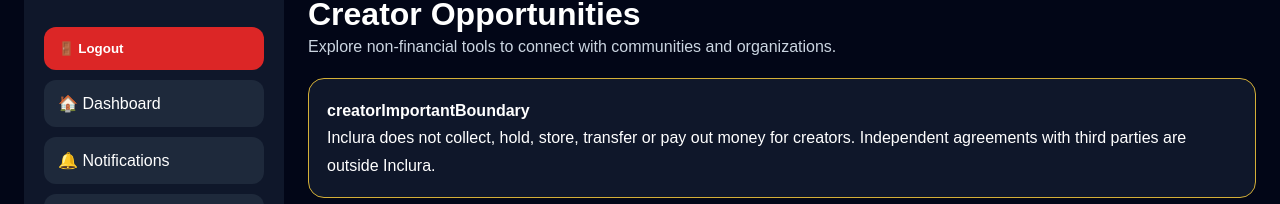
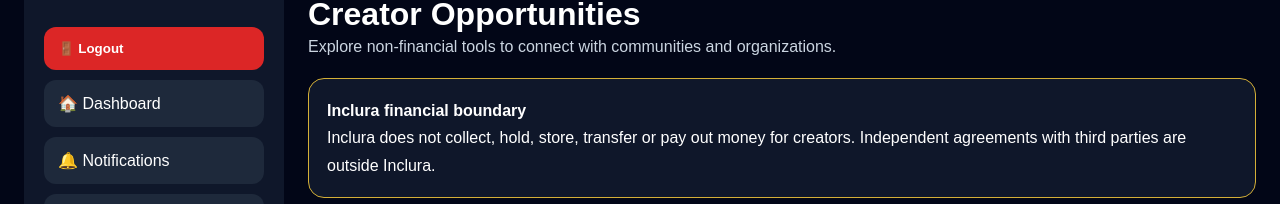
Before and after one commit to inclurah-png/inclura-web, a React (Vite) app: page /creator-monetization in a window 1280 px wide. Shown: the part 89-293 px from the top of the page. Built offline with nearby package versions, Linux system fonts and the light colour scheme; no server answers; the database is empty; sample sign-in values are in the browser's storage.

Commit message:
Fix Creator Opportunities boundary heading translation

```diff
--- a/src/pages/CreatorMonetization.jsx
+++ b/src/pages/CreatorMonetization.jsx
@@ -16,7 +16,7 @@ function CreatorMonetization() {
         <h1 id="creator-opportunities-title">{t("creatorOpportunitiesTitle")}</h1>
         <p style={intro}>{t("creatorOpportunitiesIntro")}</p>
         <section style={notice} aria-label={t("creatorBoundaryTitle")}>
-          <strong>{t("creatorImportantBoundary")}</strong>
+          <strong>{t("creatorBoundaryTitle")}</strong>
           <p style={{ marginBottom: 0 }}>{t("creatorImportantBoundaryText")}</p>
         </section>
         <section style={grid} aria-label={t("creatorToolsLabel")}>
```
